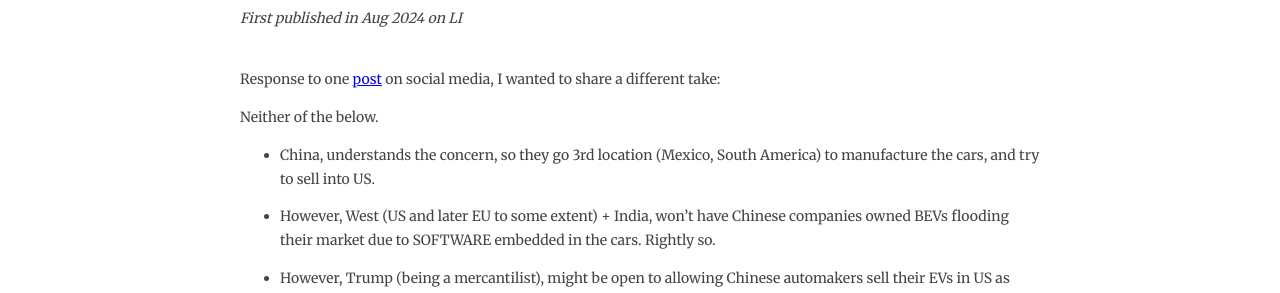
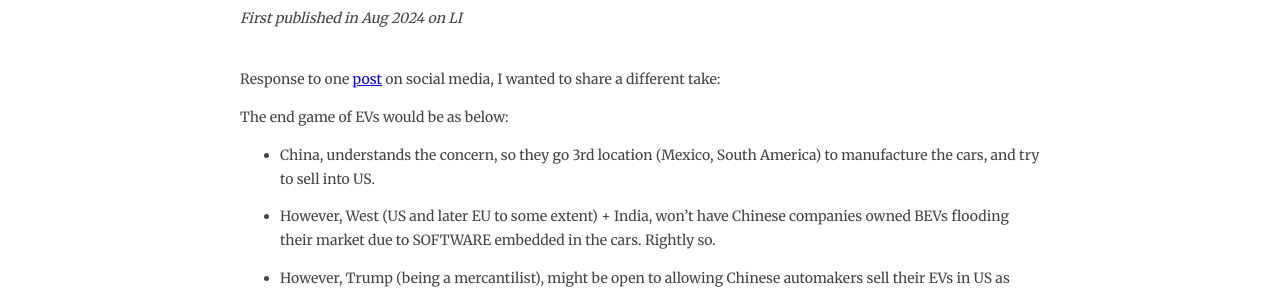
Before and after one commit to trmanish/trmanish.github.io, a Jekyll site: the page built from _posts/2025-02-25-china-ev.md, in a window 1280 px wide. Shown: the part 277-570 px from the top of the page. Built offline with Jekyll 4.4.1, drawn with Linux system fonts in a browser that asks for light colours.

Commit message:
update formatting

```diff
--- a/_posts/2025-02-25-china-ev.md
+++ b/_posts/2025-02-25-china-ev.md
@@ -13,7 +13,7 @@ layout: post
 
 Response to one [post](https://www.linkedin.com/posts/alexroy_us-eyeing-new-rules-to-keep-chinese-software-activity-7221201835578028032-atjX?utm_source=share&utm_medium=member_desktop&rcm=ACoAAAMKfm0B-EXBInKto2N3Eu7FN6jLwcd_diU) on social media, I wanted to share a different take:
 
-Neither of the below.
+The end game of EVs would be as below:
 
 - China, understands the concern, so they go 3rd location (Mexico, South America) to manufacture the cars, and try to sell into US.
 
```
